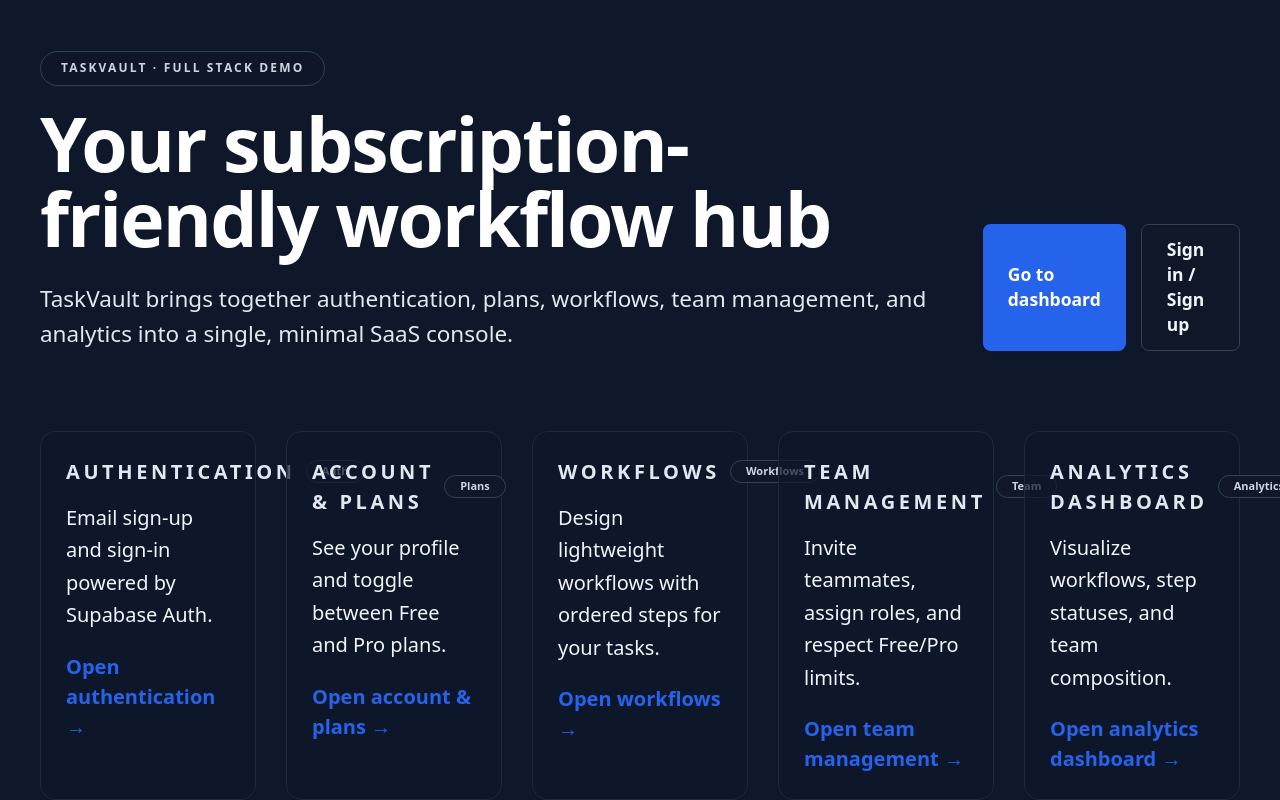
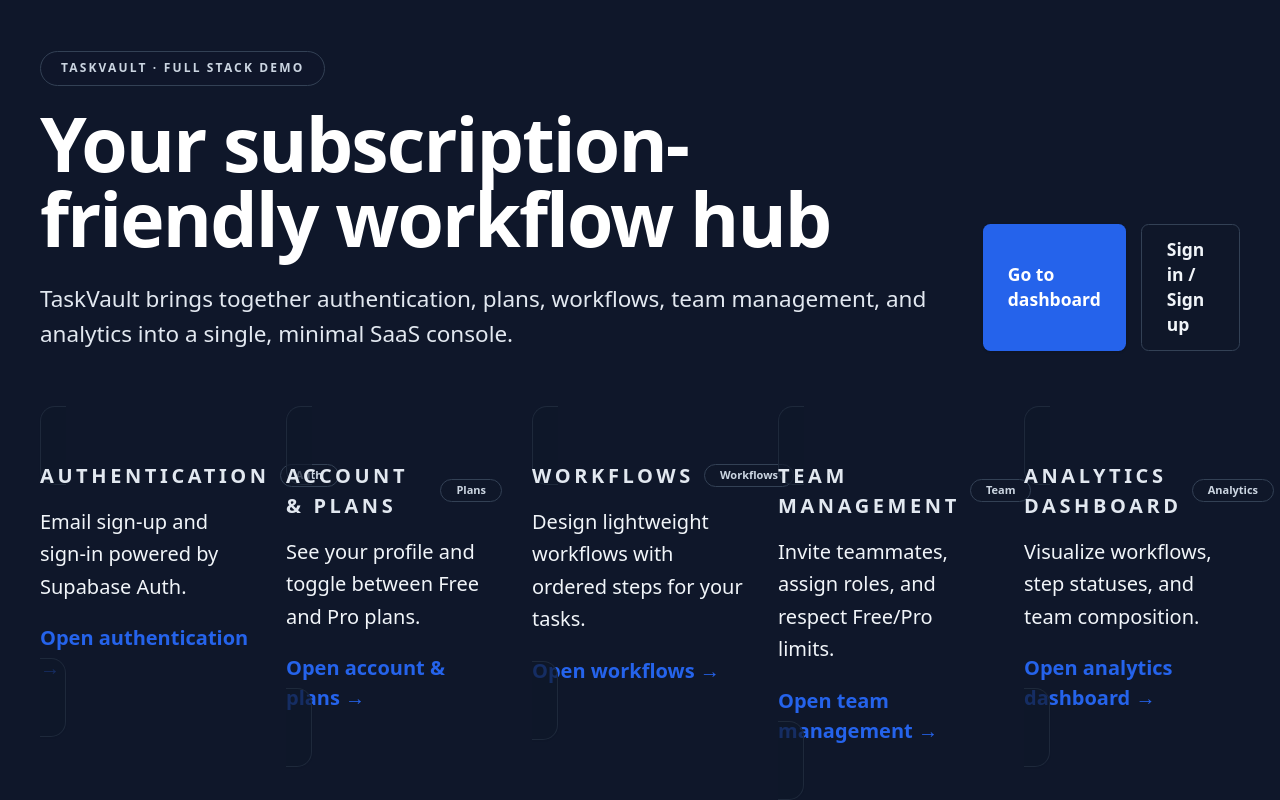
Before and after one commit to yskhub/TaskVault, a Next.js app in the folder taskvault-frontend/: page / in a window 1280 px wide. Shown: the top 800 px of the page. Built offline with nearby package versions, Linux system fonts and the light colour scheme.

Commit message:
Simplify homepage and add subtle tile animations

```diff
--- a/taskvault-frontend/app/page.tsx
+++ b/taskvault-frontend/app/page.tsx
@@ -2,8 +2,6 @@
 
 import Link from "next/link";
 import { motion } from "framer-motion";
-
-import { DisplayCardsDemo } from "@/components/ui/demo";
 
 const sections = [
   {
@@ -84,11 +82,16 @@
           animate={{ opacity: 1, y: 0 }}
           transition={{ duration: 0.45, ease: "easeOut", delay: 0.1 }}
         >
-          {sections.map((item) => (
+          {sections.map((item, index) => (
+            <motion.div
+              key={item.href}
+              initial={{ opacity: 0, y: 8, scale: 0.98 }}
+              animate={{ opacity: 1, y: 0, scale: 1 }}
+              transition={{ duration: 0.35, delay: 0.15 + index * 0.03, ease: "easeOut" }}
+            >
               <Link
-              key={item.href}
                 href={item.href}
-              className="group rounded-xl border border-slate-800 bg-slate-900/70 p-5 shadow-sm transition hover:border-accent/70 hover:shadow-md hover:shadow-accent/20 min-h-[8.5rem]"
+                className="group rounded-xl border border-slate-800 bg-slate-900/70 p-5 shadow-sm transition-transform duration-200 ease-out hover:-translate-y-1 hover:scale-[1.02] hover:border-accent/70 hover:shadow-md hover:shadow-accent/20 min-h-[8.5rem]"
               >
                 <div className="mb-3 flex items-center justify-between gap-2">
                   <p className="text-base font-semibold uppercase tracking-[0.18em] text-slate-200">
@@ -103,10 +106,9 @@
                   Open {item.title.toLowerCase()} →
                 </p>
               </Link>
+            </motion.div>
           ))}
         </motion.section>
-
-        <DisplayCardsDemo />
 
         <motion.section
           className="mt-4 grid gap-5 md:grid-cols-3 text-sm text-slate-300"
```
Lines whose indentation alone changed are shown as unchanged.
